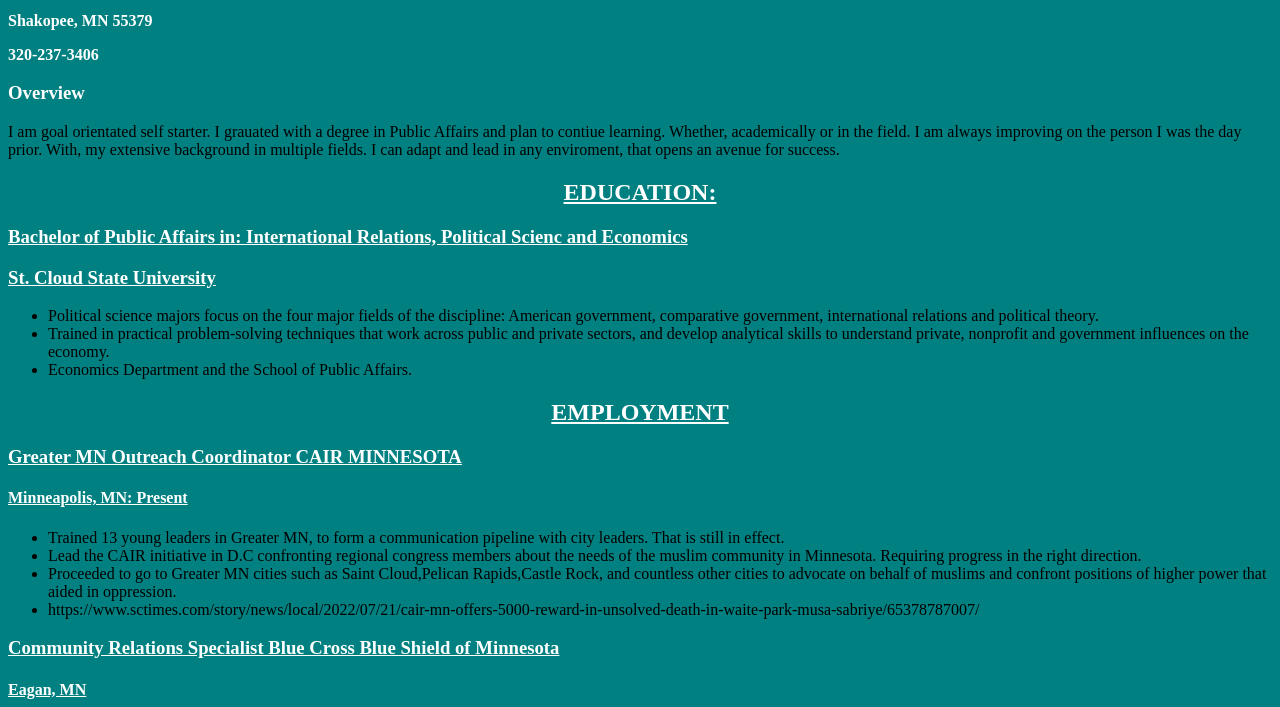
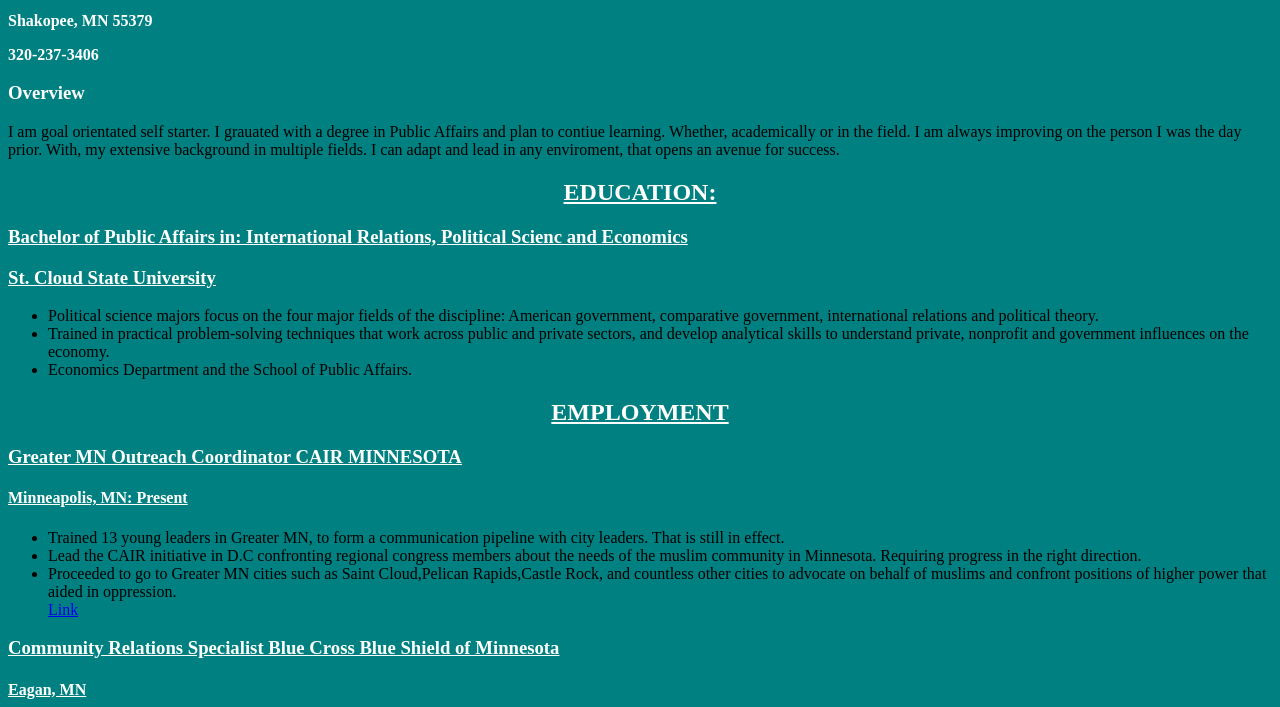
Before and after one commit to 18igamaj/18igamaj.github.io, a plain HTML site: page index.html in a window 1280 px wide. Shown: the part 93-800 px from the top of the page. Drawn offline with Linux system fonts and the light colour scheme.

Commit message:
Update index.html

```diff
--- a/index.html
+++ b/index.html
@@ -46,8 +46,7 @@
  <li>Lead the CAIR initiative in D.C confronting regional congress members about the needs of the muslim
 community in Minnesota. Requiring progress in the right direction.</li>
 <li>Proceeded to go to Greater MN cities such as Saint Cloud,Pelican Rapids,Castle Rock, and countless other cities to advocate on behalf of muslims and confront positions of higher power that aided in oppression.</li>
-<li><article> https://www.sctimes.com/story/news/local/2022/07/21/cair-mn-offers-5000-reward-in-unsolved-death-in-waite-park-musa-sabriye/65378787007/
-    </acticle></li>
+<a href="https://www.sctimes.com/story/news/local/2022/07/21/cair-mn-offers-5000-reward-in-unsolved-death-in-waite-park-musa-sabriye/65378787007/">Link</a>
 </ul>
 </div>
 <div>
```
